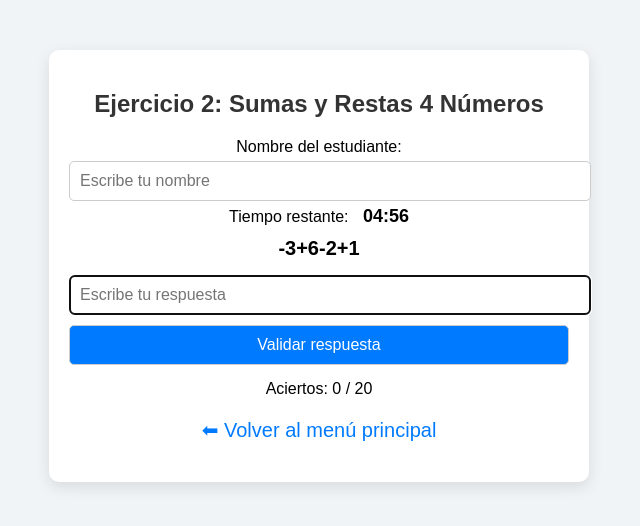
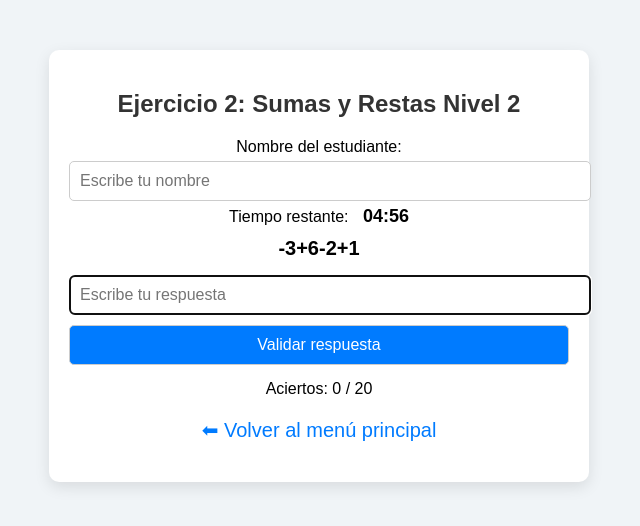
Before and after one commit to mavcod/ProfeManuelVillamizar, a plain HTML site: page ejercicio2.html in a window 1280 px wide. Shown: the whole page, without its empty margins (321-961 px from the left). Drawn offline with Linux system fonts and the light colour scheme.

Commit message:
Update ejercicio2.html

```diff
--- a/ejercicio2.html
+++ b/ejercicio2.html
@@ -8,7 +8,7 @@
 </head>
 <body>
 <div class="container">
-    <h2>Ejercicio 2: Sumas y Restas 4 Números</h2>
+    <h2>Ejercicio 2: Sumas y Restas Nivel 2</h2>
     <label>Nombre del estudiante:</label>
     <input type="text" id="nombre" placeholder="Escribe tu nombre">
     <div>
```
